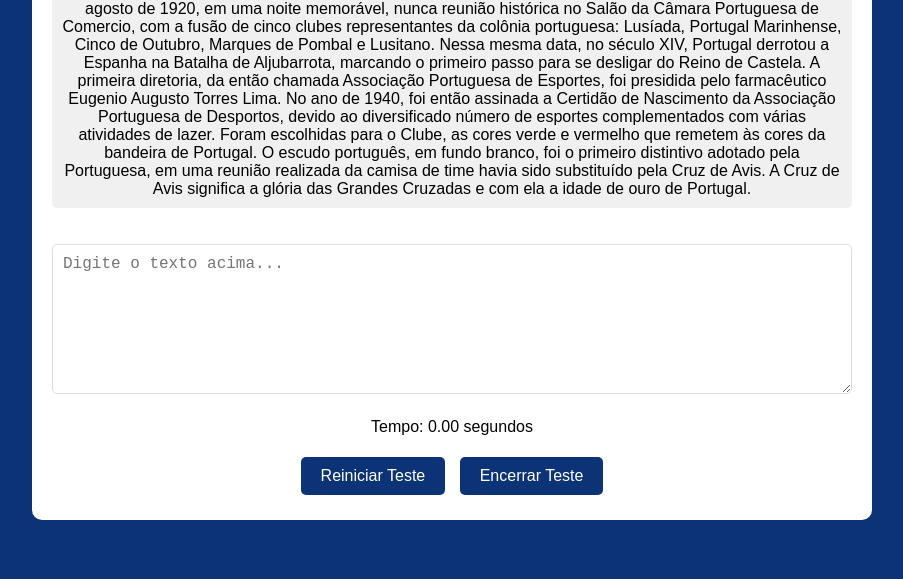
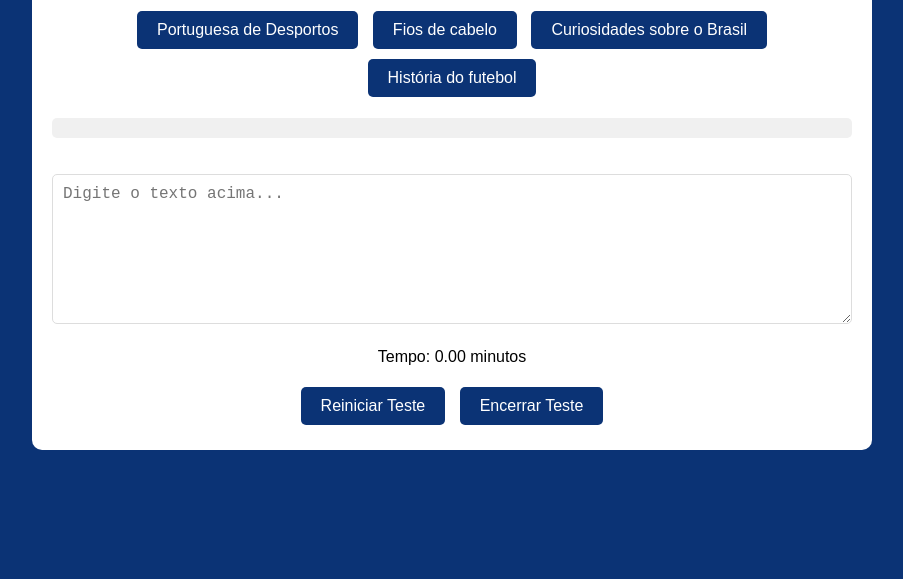
Before and after one commit to MateusMenon/ProvaDigita-o, a plain HTML site: page index.html in a window 1280 px wide. Shown: the part 221-800 px from the top of the page, without its empty margins (188-1091 px from the left). Drawn offline with Linux system fonts and the light colour scheme.

Commit message:
Update index.html
Att > botões para escolha de texto, correção na contagem dos minutos

```diff
--- a/index.html
+++ b/index.html
@@ -3,7 +3,7 @@
 <head>
     <meta charset="UTF-8">
     <meta name="viewport" content="width=device-width, initial-scale=1.0">
-    <link rel="teclado icon" href="teclado.ico" type="image/x-icon">
+    <link rel="icon" href="teclado.ico" type="image/x-icon">
     <title>Prova de Digitação</title>
     <link rel="stylesheet" href="style.css">
 </head>
@@ -11,15 +11,18 @@
     <div class="container">
         <main>
             <h1>Prova de Digitação</h1>
+            <div class="button-group">
+                <button class="text-button" data-text="text1">Portuguesa de Desportos</button>
+                <button class="text-button" data-text="text2">Fios de cabelo</button>
+                <button class="text-button" data-text="text3">Curiosidades sobre o Brasil</button>
+                <button class="text-button" data-text="text4">História do futebol</button>
+            </div>
             <p id="text-to-type">
-                A Associação Portuguesa de Desportos é uma sociedade civil, sem fins lucrativos caracterizando-se como entidade esportiva, social, recreativa, assistencial, educacional e filantrópica.
-                A ideia de uma unidade associativa de colônia lisutana vinha sendo alimentada desde de 1913 e finalmente consumou-se a 14 de agosto de 1920, em uma noite memorável, nunca reunião histórica no Salão da Câmara Portuguesa de Comercio, com a fusão de cinco clubes representantes da colônia portuguesa: Lusíada, Portugal Marinhense, Cinco de Outubro, Marques de Pombal e Lusitano.
-                Nessa mesma data, no século XIV, Portugal derrotou a Espanha na Batalha de Aljubarrota, marcando o primeiro passo para se desligar do Reino de Castela. A primeira diretoria, da então chamada Associação Portuguesa de Esportes, foi presidida pelo farmacêutico Eugenio Augusto Torres Lima. No ano de 1940, foi então assinada a Certidão de Nascimento da Associação Portuguesa de Desportos, devido ao diversificado número de esportes complementados com várias atividades de lazer.
-                Foram escolhidas para o Clube, as cores verde e vermelho que remetem às cores da bandeira de Portugal. O escudo português, em fundo branco, foi o primeiro distintivo adotado pela Portuguesa, em uma reunião realizada da camisa de time havia sido substituído pela Cruz de Avis. A Cruz de Avis significa a glória das Grandes Cruzadas e com ela a idade de ouro de Portugal.
+                <!-- O texto será inserido aqui pelo JavaScript -->
             </p>
             <textarea id="input-area" placeholder="Digite o texto acima..."></textarea>
             <div class="results">
-                <p>Tempo: <span id="time-taken">0.00</span> segundos</p>
+                <p>Tempo: <span id="time-taken">0.00</span> minutos</p>
                 <button id="restart-test-button">Reiniciar Teste</button>
                 <button id="end-test-button">Encerrar Teste</button>
             </div>
```
